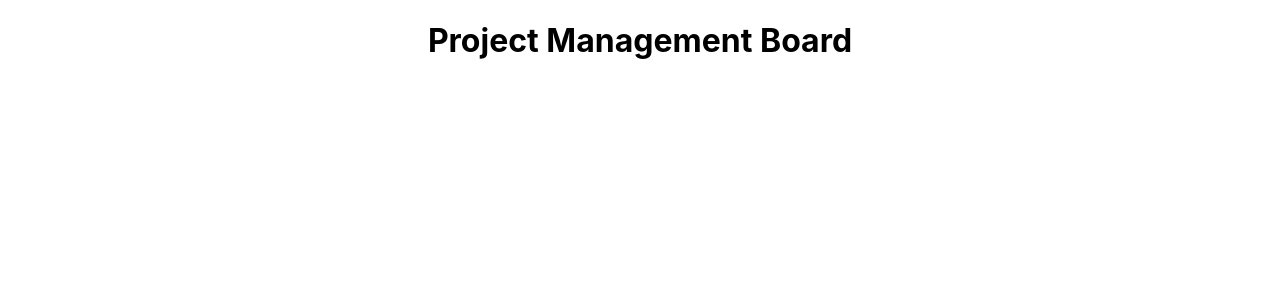
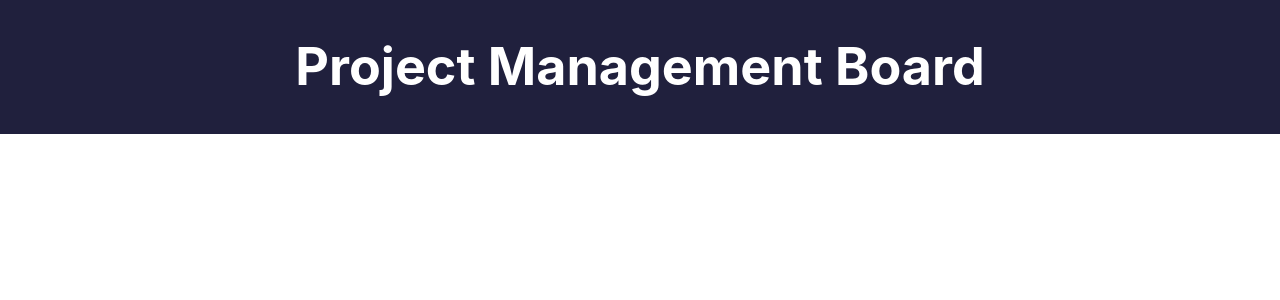
Before and after one commit to Milind452/simple-project-board, a React (Create React App) app: page / in a window 1280 px wide. Shown: the top 300 px of the page. Built offline with nearby package versions, Linux system fonts and the light colour scheme.

Commit message:
Add styles to header

```diff
--- a/src/components/Header/Header.css
+++ b/src/components/Header/Header.css
@@ -0,0 +1,15 @@
+.Header-wrapper {
+    background-color: rgb(32, 32, 61);
+    height: 100;
+    display: flex;
+    flex-direction: column;
+    align-items: center;
+    justify-content: center;
+    font-size: calc(10px + 2vmin);
+    color: white;
+}
+
+.Header-wrapper h1 {
+    height: 64px;
+    pointer-events: none;
+}
```
